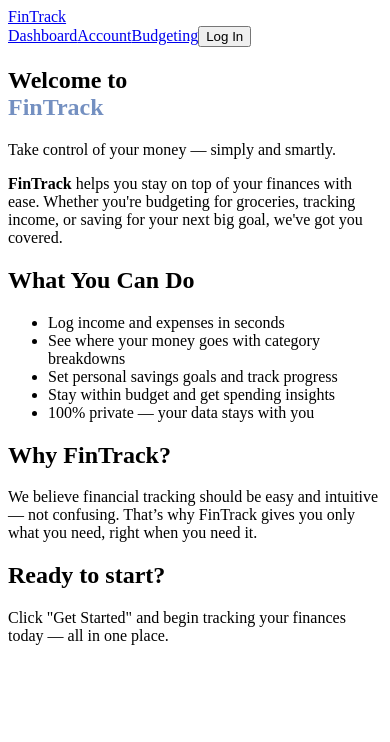
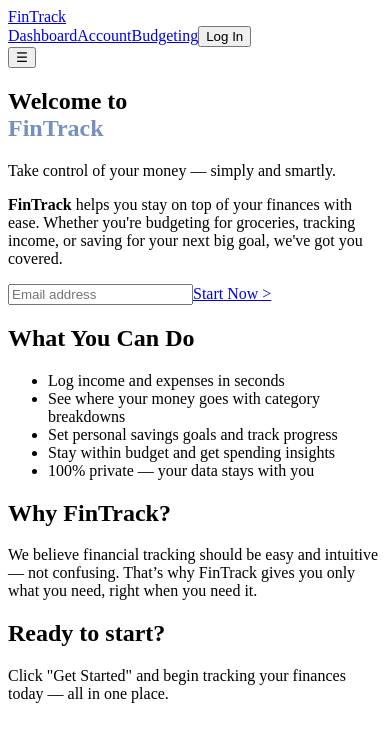
Before and after one commit to sakey01/expenseTracker, a React (Vite) app: page / in a window 390 px wide. Shown: the top 742 px of the page. Built offline with nearby package versions, Linux system fonts and the light colour scheme; the HTML template or start-up script is replaced by a standard one.

Commit message:
more content

```diff
--- a/src/App.jsx
+++ b/src/App.jsx
@@ -31,6 +31,9 @@ function Header() {
           <a href="/">Budgeting</a>
           <button>Log In</button>
         </div>
+        <button className="menu-icon">
+          <span>&#9776;</span>
+        </button>
       </nav>
     </>
   );
@@ -40,14 +43,19 @@ function HeroSection() {
   return (
     <section id="hero-section">
       <h1>
-        Welcome to <div style={{color: '#7490c1ff'}}>FinTrack</div>
+        Welcome to <div style={{ color: "#7490c1ff" }}>FinTrack</div>
       </h1>
       <div className="content">
         <p>Take control of your money — simply and smartly.</p>
         <p>
-          <span style={{fontWeight: 'bold'}}>FinTrack</span> helps you stay on top of your finances with ease. Whether you're budgeting for
-          groceries, tracking income, or saving for your next big goal, we've got you covered.
+          <span style={{ fontWeight: "bold" }}>FinTrack</span> helps you stay on top of your
+          finances with ease. Whether you're budgeting for groceries, tracking income, or saving for
+          your next big goal, we've got you covered.
         </p>
+      </div>
+      <div className="email-input">
+        <input type="email" placeholder="Email address" aria-required required />
+        <a href="/" className="ctaButton">Start Now &gt;</a>
       </div>
     </section>
   );
--- a/src/App.scss
+++ b/src/App.scss
@@ -24,7 +24,6 @@ header {
   padding: 1rem;
   display: flex;
   justify-content: center;
-  align-items: center;
   height: 4rem;
 }
 
@@ -42,8 +41,23 @@ nav {
     transform: scaleY(1.1);
   }
 
+  .menu-icon {
+    position: absolute;
+    right: -100%;
+    font-size: 1.2rem;
+    transform: scaleX(1.3);
+  }
+
+  @media (max-width: 768px) {
+    .menu-icon {
+      right: 1rem;
+    }
+  }
+
   .nav-right {
+    position: relative;
     display: flex;
+    align-items: center;
     gap: 3rem;
 
     @media (max-width: 768px) {
@@ -80,6 +94,11 @@ section {
   height: 80vh;
   color: var(--primary-color);
   background: linear-gradient(to bottom right, #1f2937, #111827);
+
+  @media (max-width: 768px) {
+    width: 100%;
+    padding: 2rem;
+  }
 }
 
 #hero-section {
@@ -91,13 +110,10 @@ section {
     gap: 2rem;
     display: flex;
     flex-direction: column;
-    width: 800px;
+    max-width: 800px;
     font-size: 1.1rem;
-    opacity: .8;
-
-    @media (max-width: 768px) {
-      width: 100%;
-    }
+    opacity: 0.8;
+    margin-right: 2rem;
   }
 }
 
@@ -112,3 +128,38 @@ button {
     color: var(--hover);
   }
 }
+
+.email-input {
+  position: relative;
+  display: flex;
+  align-items: center;
+  * {
+    border-radius: 2rem;
+    outline: none;
+  }
+
+  input {
+    padding: 0.75rem 1rem;
+    border: 3px solid transparent;
+    width: 300px;
+    font-size: 1rem;
+    background-color: gainsboro;
+    &:focus {
+      border: 3px solid #226fff;
+    }
+  }
+
+  a {
+    position: absolute;
+    padding: 0.5rem 0.75rem;
+    background-color: rgb(6, 25, 56);
+    left: 220px;
+    font-size: 0.9rem;
+    transition: all .1s ease-in-out;
+
+    &:hover {
+      color: white;
+      background-color: #455479;
+    }
+  }
+}
```
Also changed, not shown: 1 other file (tests, documents, lock files or other folders).
